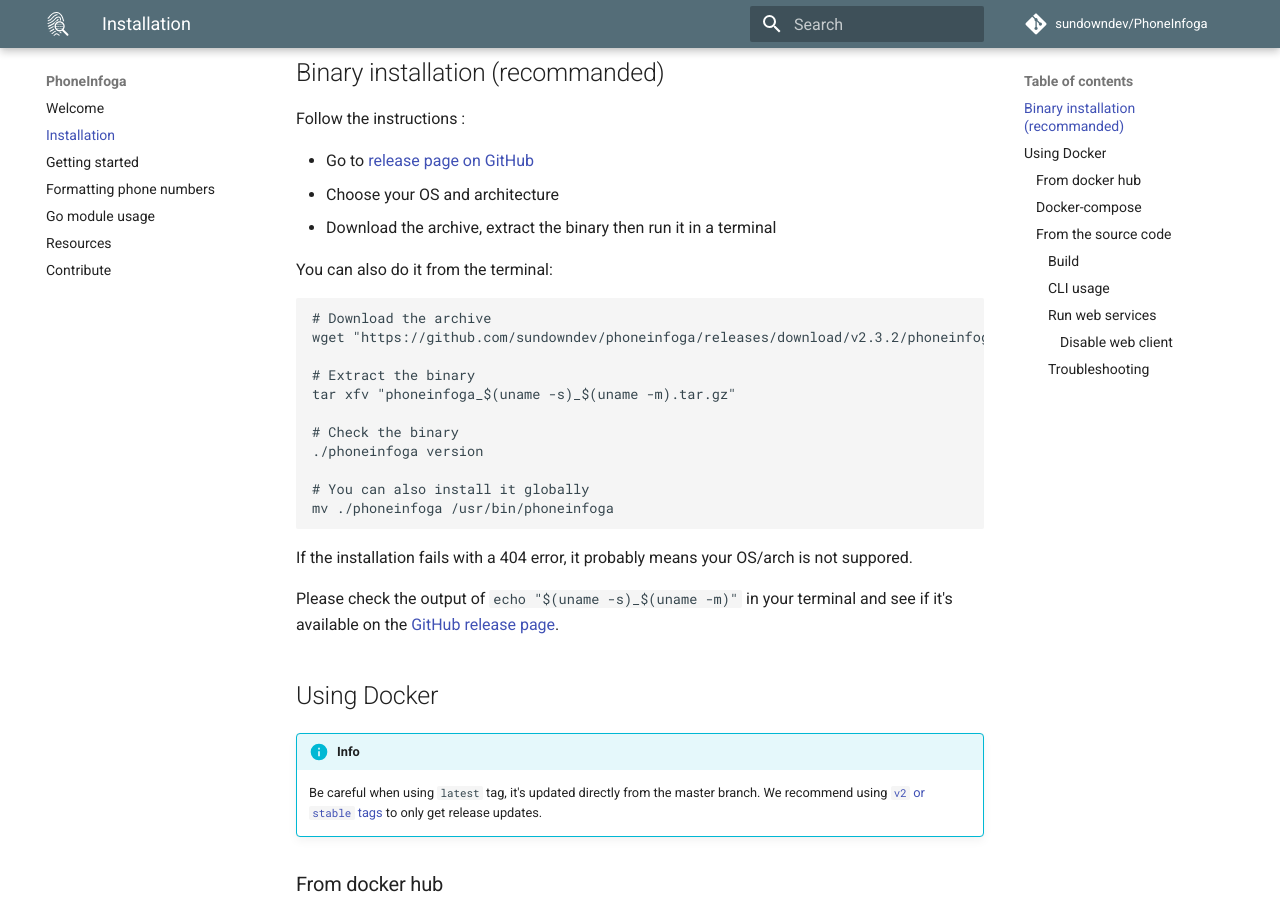
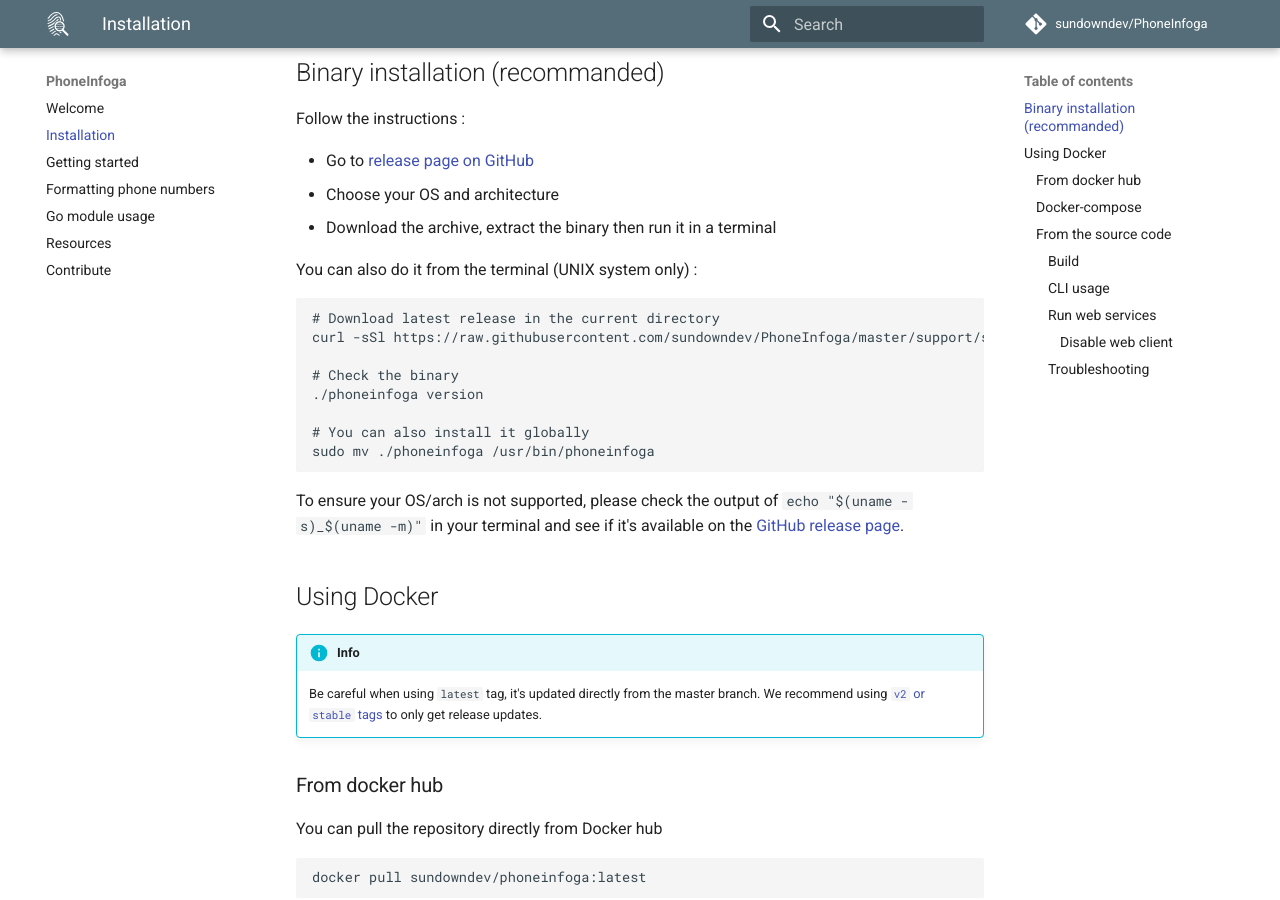
Before and after one commit to sundowndev/phoneinfoga, an MkDocs documentation site: the page built from docs/install.md, in a window 1280 px wide and 900 px high, scrolled down 360 px. Built offline with MkDocs 1.6.1 and Material for MkDocs 9.7.7, drawn with Linux system fonts in a browser that asks for light colours; comment, search, counter and statistics services are not loaded.

Commit message:
docs: install

````diff
--- a/docs/install.md
+++ b/docs/install.md
@@ -11,25 +11,20 @@
 - Choose your OS and architecture
 - Download the archive, extract the binary then run it in a terminal
 
-You can also do it from the terminal:
+You can also do it from the terminal (UNIX system only) :
 
 ```shell
-# Download the archive
-wget "https://github.com/sundowndev/phoneinfoga/releases/download/v2.3.2/phoneinfoga_$(uname -s)_$(uname -m).tar.gz"
-
-# Extract the binary
-tar xfv "phoneinfoga_$(uname -s)_$(uname -m).tar.gz"
+# Download latest release in the current directory
+curl -sSl https://raw.githubusercontent.com/sundowndev/PhoneInfoga/master/support/scripts/install | bash
 
 # Check the binary
 ./phoneinfoga version
 
 # You can also install it globally
-mv ./phoneinfoga /usr/bin/phoneinfoga
+sudo mv ./phoneinfoga /usr/bin/phoneinfoga
 ```
 
-If the installation fails with a 404 error, it probably means your OS/arch is not suppored.
-
-Please check the output of `echo "$(uname -s)_$(uname -m)"` in your terminal and see if it's available on the [GitHub release page](https://github.com/sundowndev/PhoneInfoga/releases).
+To ensure your OS/arch is not supported, please check the output of `echo "$(uname -s)_$(uname -m)"` in your terminal and see if it's available on the [GitHub release page](https://github.com/sundowndev/PhoneInfoga/releases).
 
 ## Using Docker
 
````
